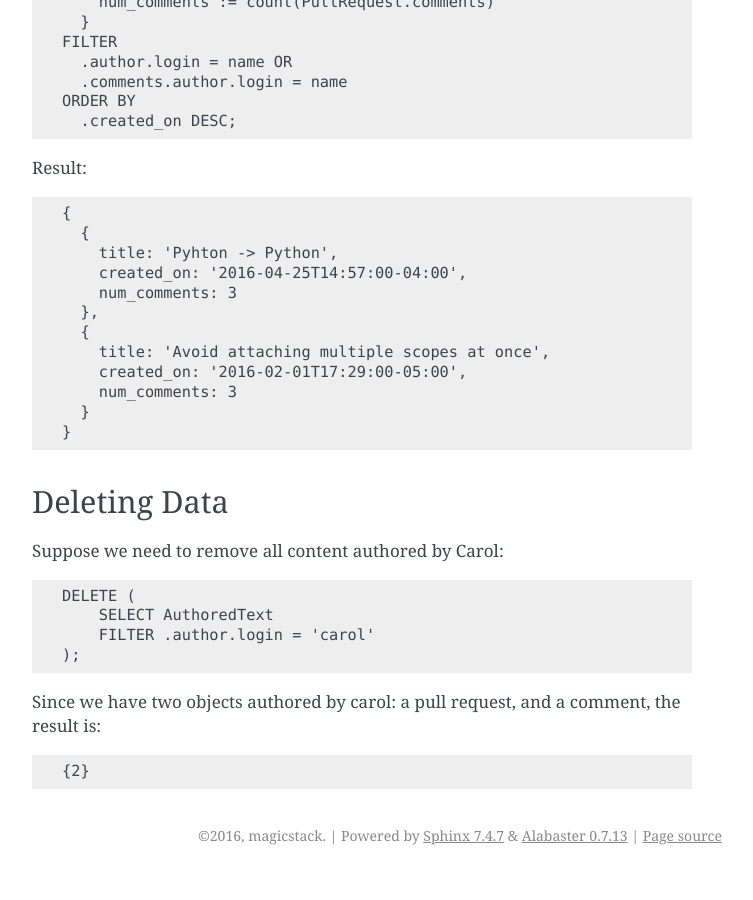
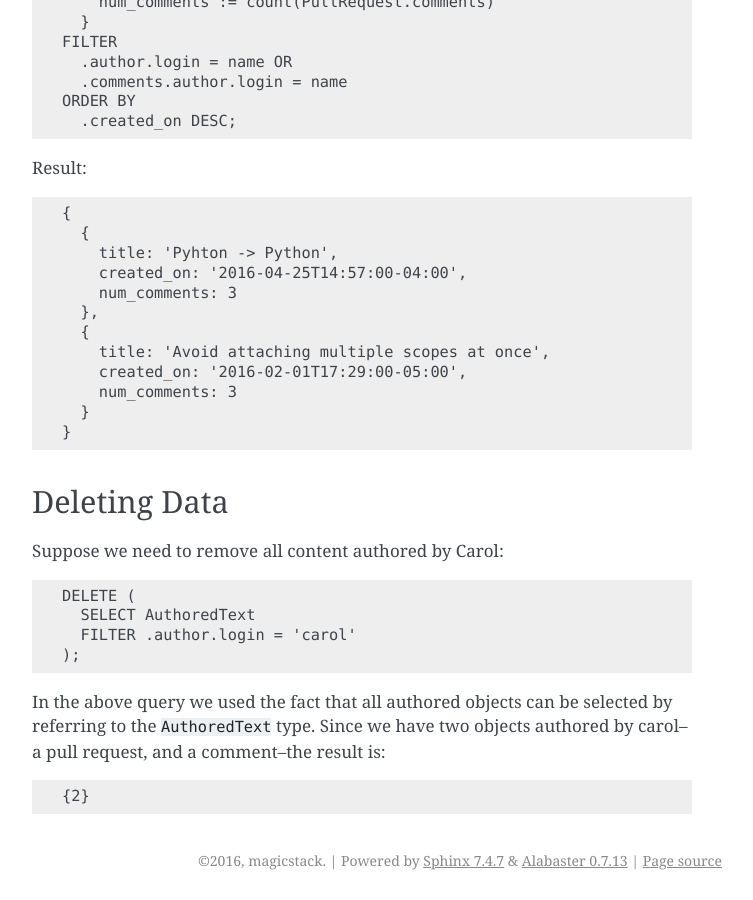
Before and after one commit to fmoor/edgedb-docs, a Sphinx documentation site: the page built from doc/quickstart.rst, in a window 1280 px wide and 900 px high, scrolled down 4727 px. Shown: the whole window, without its empty margins (388-1141 px from the left). Built offline with Sphinx 7.4.7, drawn with Linux system fonts in a browser that asks for light colours; before the commit the page ends 5602 px from its top, so only the background shows below that.

Commit message:
Adjust quickstart

```diff
--- a/doc/quickstart.rst
+++ b/doc/quickstart.rst
@@ -330,12 +330,13 @@ Suppose we need to remove all content authored by Carol:
 .. code-block:: edgeql
 
     DELETE (
-        SELECT AuthoredText
-        FILTER .author.login = 'carol'
+      SELECT AuthoredText
+      FILTER .author.login = 'carol'
     );
 
-Since we have two objects authored by carol: a pull request, and a comment,
-the result is:
+In the above query we used the fact that all authored objects can
+be selected by referring to the ``AuthoredText`` type.  Since we have
+two objects authored by carol--a pull request, and a comment--the result is:
 
 .. code-block:: edgeql-repl
 
```
